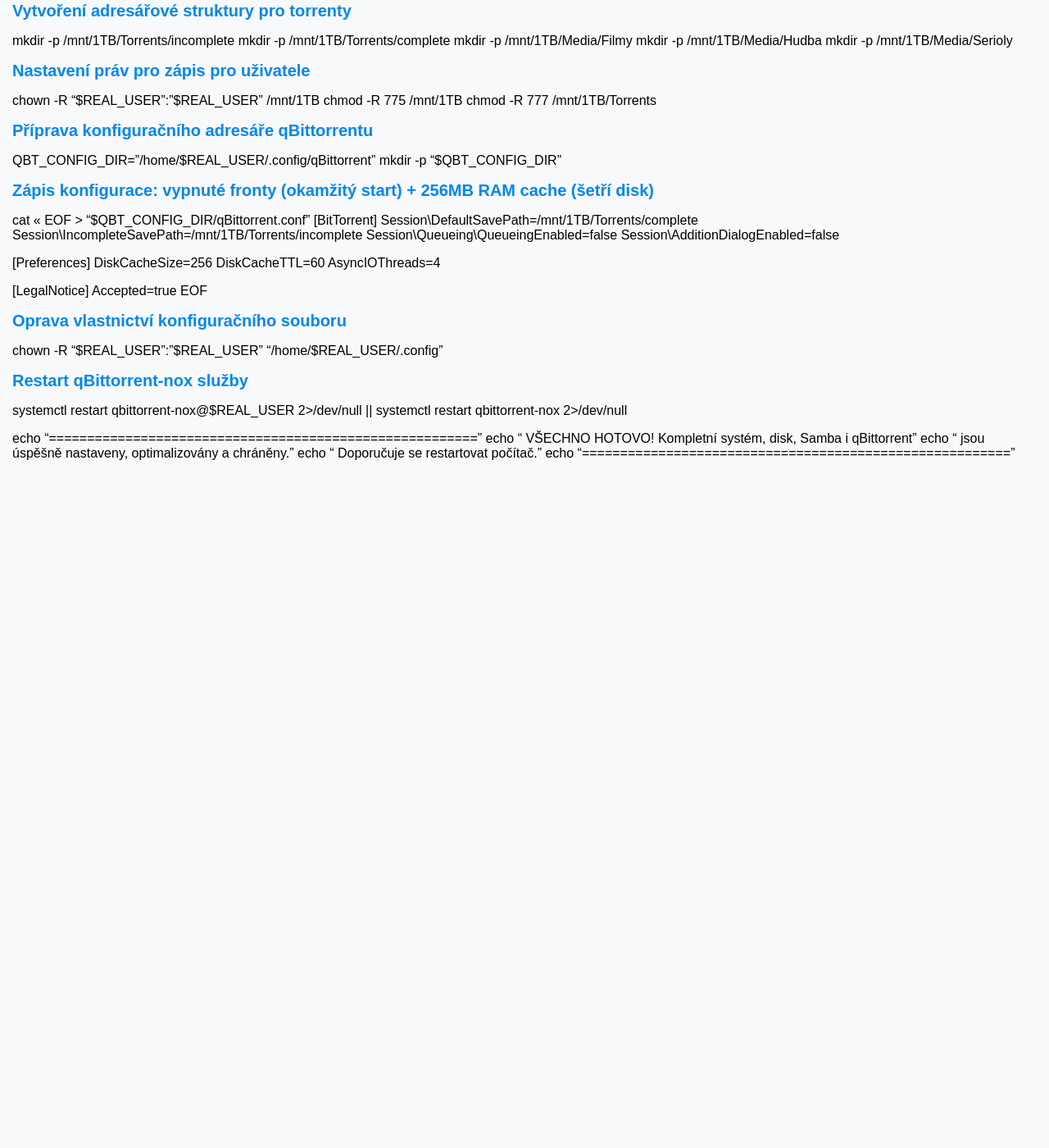
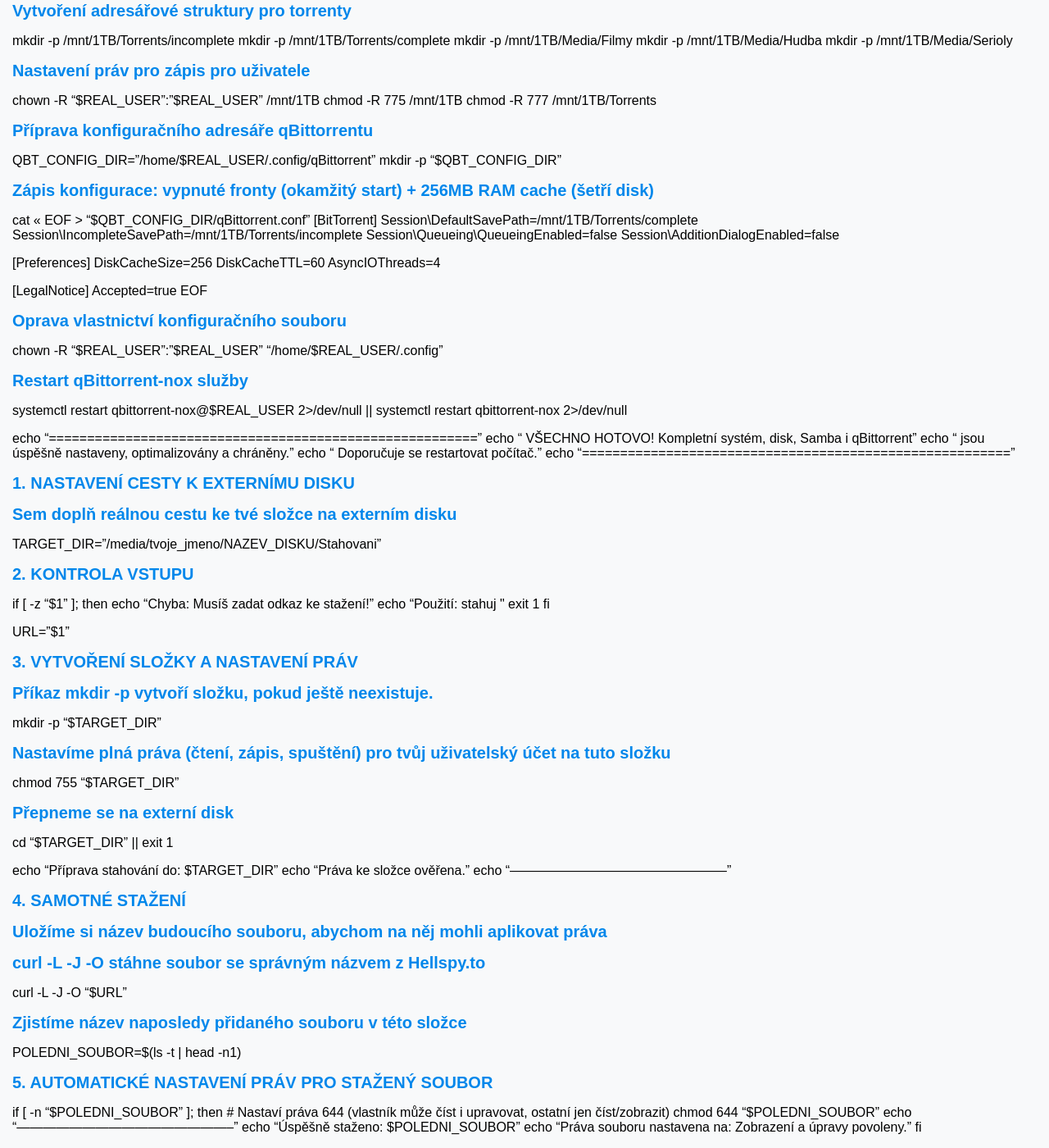
Before and after one commit to bedjan/bedjan.github.io, a Jekyll site: the page built from mx.md, in a window 1280 px wide and 1400 px high, scrolled down 3259 px. Shown: the whole window at 82% size. Built offline with Jekyll 4.4.1, drawn with Linux system fonts in a browser that asks for light colours; our own code applies the rules of GitHub Pages for plain Markdown files; before the commit the page ends 3837 px from its top, so only the background shows below that.

Commit message:
Update mx.md

```diff
--- a/mx.md
+++ b/mx.md
@@ -358,3 +358,48 @@
 echo " jsou úspěšně nastaveny, optimalizovány a chráněny."
 echo " Doporučuje se restartovat počítač."
 echo "========================================================"
+
+
+# 1. NASTAVENÍ CESTY K EXTERNÍMU DISKU
+# Sem doplň reálnou cestu ke tvé složce na externím disku
+TARGET_DIR="/media/tvoje_jmeno/NAZEV_DISKU/Stahovani"
+
+# 2. KONTROLA VSTUPU
+if [ -z "$1" ]; then
+    echo "Chyba: Musíš zadat odkaz ke stažení!"
+    echo "Použití: stahuj <odkaz_z_hellspy>"
+    exit 1
+fi
+
+URL="$1"
+
+# 3. VYTVOŘENÍ SLOŽKY A NASTAVENÍ PRÁV
+# Příkaz mkdir -p vytvoří složku, pokud ještě neexistuje.
+mkdir -p "$TARGET_DIR"
+
+# Nastavíme plná práva (čtení, zápis, spuštění) pro tvůj uživatelský účet na tuto složku
+chmod 755 "$TARGET_DIR"
+
+# Přepneme se na externí disk
+cd "$TARGET_DIR" || exit 1
+
+echo "Příprava stahování do: $TARGET_DIR"
+echo "Práva ke složce ověřena."
+echo "--------------------------------------------------"
+
+# 4. SAMOTNÉ STAŽENÍ
+# Uložíme si název budoucího souboru, abychom na něj mohli aplikovat práva
+# curl -L -J -O stáhne soubor se správným názvem z Hellspy.to
+curl -L -J -O "$URL"
+
+# Zjistíme název naposledy přidaného souboru v této složce
+POLEDNI_SOUBOR=$(ls -t | head -n1)
+
+# 5. AUTOMATICKÉ NASTAVENÍ PRÁV PRO STAŽENÝ SOUBOR
+if [ -n "$POLEDNI_SOUBOR" ]; then
+    # Nastaví práva 644 (vlastník může číst i upravovat, ostatní jen číst/zobrazit)
+    chmod 644 "$POLEDNI_SOUBOR"
+    echo "--------------------------------------------------"
+    echo "Úspěšně staženo: $POLEDNI_SOUBOR"
+    echo "Práva souboru nastavena na: Zobrazení a úpravy povoleny."
+fi
```
